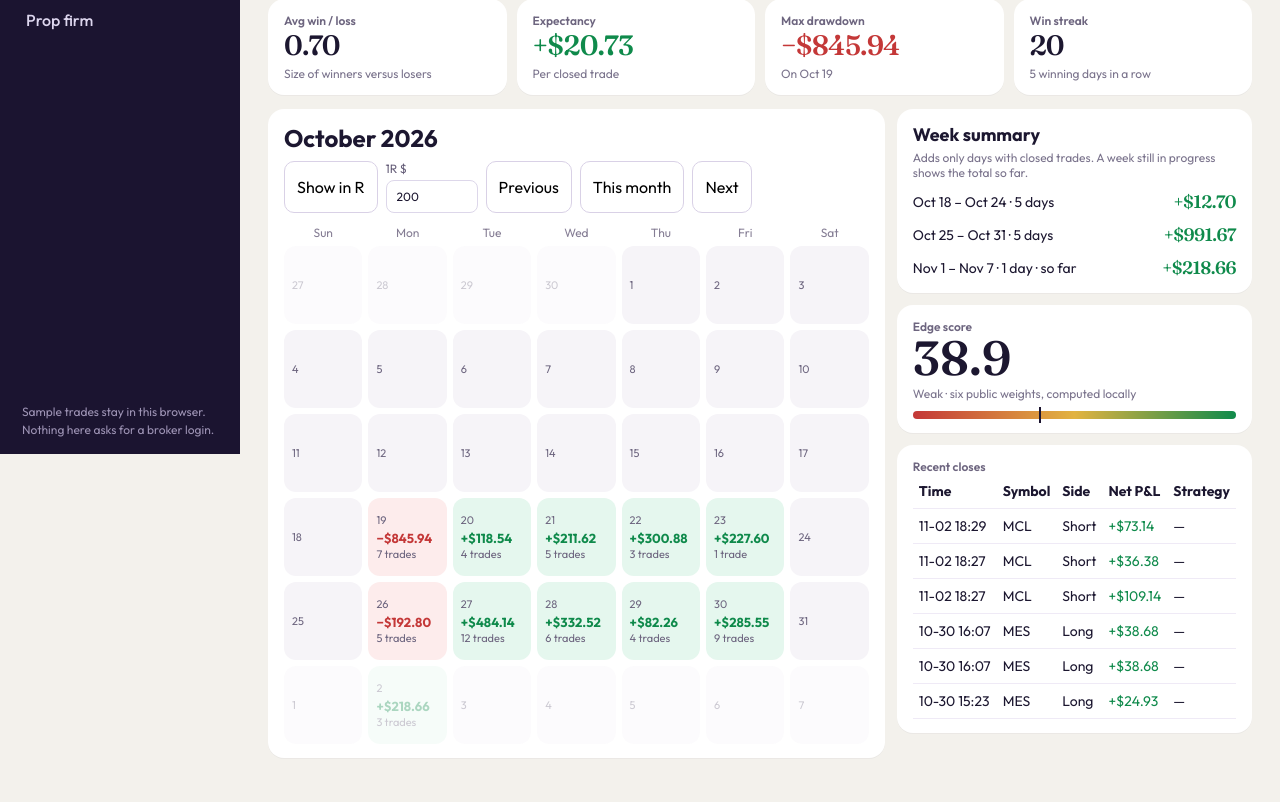
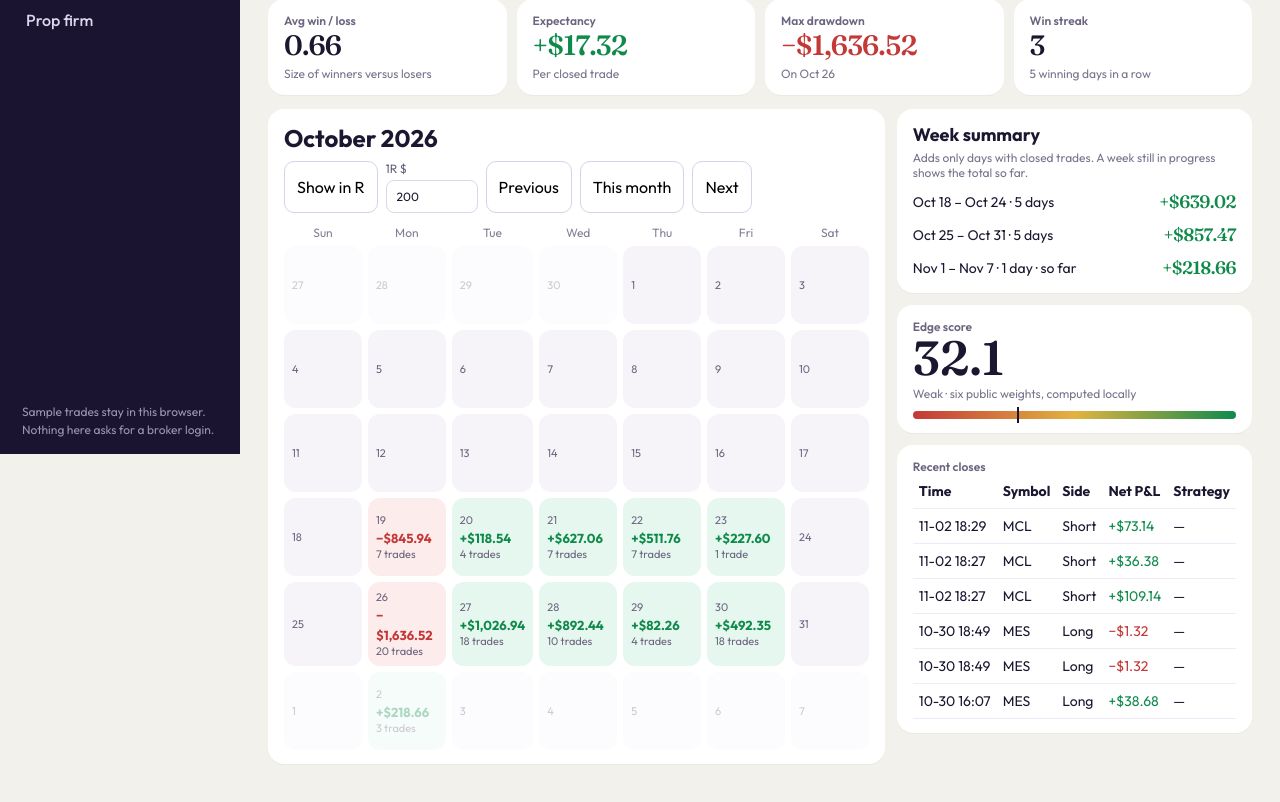
Before and after one commit to Jackson1-netizen/Tradezella, a React (Vite) app: page / in a window 1280 px wide. Shown: the part 346-1148 px from the top of the page. Built offline with nearby package versions, Linux system fonts and the light colour scheme.

Commit message:
Import Alpha Futures trades for 0575 (14) and 0257 (26), idempotent by trade id

```diff
--- a/src/alpha-accounts.ts
+++ b/src/alpha-accounts.ts
@@ -1,5 +1,6 @@
 import type { Account, JournalState } from "./types"
 import { APEX_ACCOUNT_ID, attachApexBook } from "./apex-book"
+import { alphaTrades } from "./alpha-trades"
 
 const SAMPLE_ACCOUNT_IDS = ["apex-50k", "ftmo-100k"]
 const SAMPLE_TX_IDS = ["x1", "x2", "x3", "x4", "x5"]
@@ -59,5 +60,11 @@ export function migrate(input: JournalState): JournalState {
     if (at >= 0) accounts[at] = { ...accounts[at], ...seed, id: accounts[at].id }
     else accounts.push(seed)
   }
-  return { ...state, accounts }
+  const ids = new Set(state.trades.map((t) => t.id))
+  const byBroker = new Map(accounts.map((a) => [a.broker, a.id]))
+  const seedId = new Map(ALPHA_ACCOUNTS.map((a) => [a.id, a.broker]))
+  const missing = alphaTrades()
+    .filter((t) => !ids.has(t.id))
+    .map((t) => ({ ...t, accountId: byBroker.get(seedId.get(t.accountId) ?? "") ?? t.accountId }))
+  return { ...state, accounts, trades: missing.length ? [...state.trades, ...missing] : state.trades, filters: missing.length ? { ...state.filters, accountId: "all" } : state.filters }
 }
--- /dev/null
+++ b/src/alpha-trades.ts
@@ -0,0 +1,58 @@
+import type { Trade } from "./types"
+
+export const ALPHA_SYNC_MARK = "alpha-sync"
+
+const ACCOUNT_IDS: Record<string, string> = { "0575": "stdqa-50k-0575", "0257": "stdqa-50k-0257" }
+
+// Alpha Futures trade history, Melbourne local time. [acct, tradeId, symbol, side, qty, open, close, grossPnl, fees+commissions, openTime, closeTime]
+const ROWS: [string, string, string, "Long" | "Short", number, number, number, number, number, string, string][] = [
+  ["0257", "fac809bb4c445444", "MES", "Long", 1.00, 7679.25, 7679.25, 0.00, 1.32, "2026-10-30T14:50:52", "2026-10-30T18:49:37"],
+  ["0257", "4f93b5cba06e5404", "MES", "Long", 1.00, 7679.25, 7679.25, 0.00, 1.32, "2026-10-30T14:50:52", "2026-10-30T18:49:37"],
+  ["0257", "69e3a7ff2fac5505", "MES", "Long", 1.00, 7679.25, 7684.75, 27.50, 1.32, "2026-10-30T14:50:52", "2026-10-30T15:22:39"],
+  ["0257", "2b14e2e38a815ed9", "MES", "Long", 1.00, 7679.25, 7684.75, 27.50, 1.32, "2026-10-30T14:50:52", "2026-10-30T15:22:27"],
+  ["0257", "a6f6f0f962fb597a", "MES", "Long", 1.00, 7679.25, 7684.75, 27.50, 1.32, "2026-10-30T14:50:52", "2026-10-30T15:22:26"],
+  ["0257", "784b2a3ef06852ab", "MES", "Long", 1.00, 7679.25, 7684.75, 27.50, 1.32, "2026-10-30T14:50:52", "2026-10-30T15:22:25"],
+  ["0257", "1a6d906a0b4f5f0a", "MES", "Long", 1.00, 7679.25, 7684.75, 27.50, 1.32, "2026-10-30T14:50:52", "2026-10-30T15:22:25"],
+  ["0257", "475dc273b5dd563b", "MES", "Long", 1.00, 7679.25, 7684.75, 27.50, 1.32, "2026-10-30T14:50:52", "2026-10-30T15:22:24"],
+  ["0257", "49d68db5085c576e", "MES", "Long", 2.00, 7679.25, 7684.75, 55.00, 2.64, "2026-10-30T14:50:52", "2026-10-30T15:22:24"],
+  ["0257", "9318a706db47518d", "CL", "Long", 1.00, 101.16, 101.37, 210.00, 5.02, "2026-10-28T13:39:29", "2026-10-28T14:52:45"],
+  ["0257", "369bf39a72e353ea", "CL", "Long", 1.00, 101.16, 101.43, 270.00, 5.02, "2026-10-28T13:39:29", "2026-10-28T14:50:21"],
+  ["0257", "d0f1a8d919955990", "MCL", "Short", 1.00, 100.85, 100.75, 10.00, 1.62, "2026-10-27T16:18:21", "2026-10-27T16:23:29"],
+  ["0257", "9803054fbb5d5e02", "MCL", "Short", 19.00, 100.85, 100.75, 190.00, 30.78, "2026-10-27T16:18:21", "2026-10-27T16:23:29"],
+  ["0257", "e8e3a60369905fdd", "MCL", "Short", 19.00, 100.85, 100.75, 190.00, 30.78, "2026-10-27T13:41:25", "2026-10-27T14:04:42"],
+  ["0257", "36017434c155566e", "MCL", "Short", 1.00, 100.85, 100.75, 10.00, 1.62, "2026-10-27T13:41:25", "2026-10-27T14:04:42"],
+  ["0257", "83c35d7f64475013", "MYM", "Long", 20.00, 52630.00, 52601.00, -290.00, 26.40, "2026-10-26T21:15:55", "2026-10-26T21:20:12"],
+  ["0257", "f1963fc9971f5ab2", "MYM", "Short", 9.00, 52554.00, 52547.00, 31.50, 11.88, "2026-10-26T18:02:22", "2026-10-26T19:15:37"],
+  ["0257", "a66e0d3a7bae5e36", "MYM", "Short", 1.00, 52554.00, 52547.00, 3.50, 1.32, "2026-10-26T18:02:22", "2026-10-26T19:15:37"],
+  ["0257", "6e4481bf440a5bc1", "MYM", "Short", 6.00, 52554.00, 52492.00, 186.00, 7.92, "2026-10-26T18:02:22", "2026-10-26T19:03:58"],
+  ["0257", "e32f88dabdfe5272", "MYM", "Short", 1.00, 52554.00, 52492.00, 31.00, 1.32, "2026-10-26T18:02:22", "2026-10-26T19:03:58"],
+  ["0257", "e7e7d1a10fb750fb", "MYM", "Short", 1.00, 52554.00, 52492.00, 31.00, 1.32, "2026-10-26T18:02:22", "2026-10-26T19:03:58"],
+  ["0257", "006c9e8820c15b09", "MYM", "Short", 2.00, 52554.00, 52486.00, 68.00, 2.64, "2026-10-26T18:02:22", "2026-10-26T19:03:43"],
+  ["0257", "215e6a73e79b565d", "MYM", "Long", 1.00, 52533.00, 52504.00, -14.50, 1.32, "2026-10-26T17:23:47", "2026-10-26T17:44:07"],
+  ["0257", "2277645295165d82", "MYM", "Long", 19.00, 52533.00, 52504.00, -275.50, 25.08, "2026-10-26T17:23:47", "2026-10-26T17:44:07"],
+  ["0257", "f3868fed5bb05a69", "ES", "Long", 1.00, 7675.50, 7673.75, -87.50, 4.78, "2026-10-26T17:05:27", "2026-10-26T17:08:52"],
+  ["0257", "3d600a33376d5294", "ES", "Long", 1.00, 7675.50, 7673.75, -87.50, 4.78, "2026-10-26T17:05:27", "2026-10-26T17:08:52"],
+  ["0575", "9b4fc7d96a4054c2", "CL", "Long", 1.00, 101.30, 101.35, 50.00, 5.02, "2026-10-28T13:30:00", "2026-10-28T14:53:04"],
+  ["0575", "bf501674376755a4", "CL", "Long", 1.00, 101.30, 101.35, 50.00, 5.02, "2026-10-28T13:30:00", "2026-10-28T14:53:04"],
+  ["0575", "1b87c33ba51d5ca8", "MCL", "Short", 2.00, 100.84, 100.72, 24.00, 3.24, "2026-10-27T13:40:49", "2026-10-27T14:08:56"],
+  ["0575", "da81de4dc9e55757", "MCL", "Short", 18.00, 100.84, 100.72, 216.00, 29.16, "2026-10-27T13:40:49", "2026-10-27T14:08:56"],
+  ["0575", "af1395021072505a", "MYM", "Long", 3.00, 52533.00, 52504.00, -43.50, 3.96, "2026-10-26T17:23:47", "2026-10-26T17:44:07"],
+  ["0575", "4e6db828b04658d3", "MYM", "Long", 17.00, 52533.00, 52504.00, -246.50, 22.44, "2026-10-26T17:23:47", "2026-10-26T17:44:07"],
+  ["0575", "20ac1751fa9c5f86", "ES", "Long", 1.00, 7680.00, 7673.75, -312.50, 4.78, "2026-10-26T17:00:57", "2026-10-26T17:08:52"],
+  ["0575", "9a7f11e5ae0a54e3", "ES", "Long", 1.00, 7680.00, 7673.75, -312.50, 4.78, "2026-10-26T17:00:57", "2026-10-26T17:08:52"],
+  ["0575", "ac141acf5c875113", "YM", "Short", 1.00, 52854.00, 52828.00, 130.00, 4.78, "2026-10-22T16:39:53", "2026-10-22T16:47:06"],
+  ["0575", "c6ac90f889b15933", "YM", "Short", 1.00, 52854.00, 52828.00, 130.00, 4.78, "2026-10-22T16:39:53", "2026-10-22T16:47:06"],
+  ["0575", "5937596584ce5397", "YM", "Short", 1.00, 52888.00, 52891.00, -15.00, 4.78, "2026-10-22T16:10:14", "2026-10-22T16:13:28"],
+  ["0575", "e095e8bcacee547c", "YM", "Short", 1.00, 52888.00, 52891.00, -15.00, 4.78, "2026-10-22T16:10:14", "2026-10-22T16:13:28"],
+  ["0575", "4c017ffb7fa15d7f", "ES", "Short", 1.00, 7778.00, 7773.50, 225.00, 4.78, "2026-10-21T15:57:25", "2026-10-21T16:42:04"],
+  ["0575", "ddab259797115916", "ES", "Short", 1.00, 7778.00, 7774.00, 200.00, 4.78, "2026-10-21T15:57:25", "2026-10-21T16:41:34"],
+]
+
+export function alphaTrades(): Trade[] {
+  return ROWS.map(([acct, tradeId, symbol, side, volume, openPrice, closePrice, grossPnl, commission, openTime, closeTime]) => ({
+    id: `alpha-${acct}-${tradeId}`,
+    accountId: ACCOUNT_IDS[acct],
+    symbol, instrument: "Future" as const, side, volume, openTime, closeTime, openPrice, closePrice, grossPnl, commission, fees: 0,
+    status: "Closed" as const, reviewed: false, strategy: "", tags: [ALPHA_SYNC_MARK], note: "",
+  }))
+}
```
